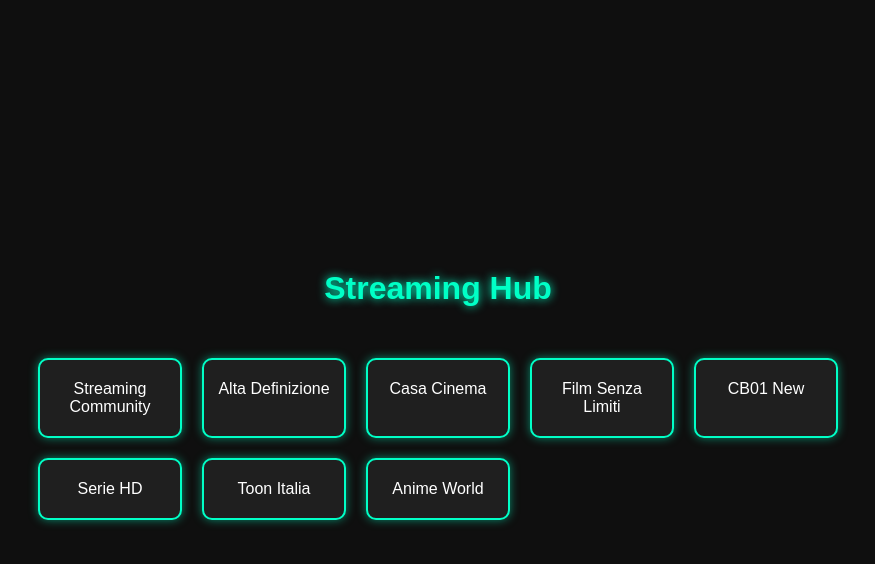
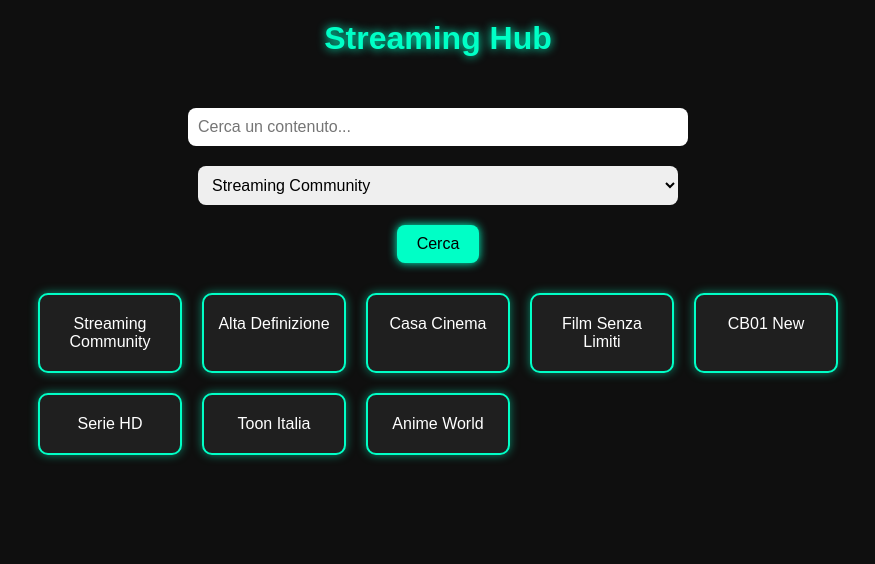
Before and after one commit to michael1900/pazzialol, a plain HTML site: page index.html in a window 1280 px wide. Shown: the whole page, without its empty margins (202-1077 px from the left). Drawn offline with Linux system fonts and the light colour scheme.

Commit message:
Update index.html

```diff
--- a/index.html
+++ b/index.html
@@ -13,7 +13,6 @@
       display: flex;
       flex-direction: column;
       align-items: center;
-      justify-content: center;
       min-height: 100vh;
       color: #fff;
     }
@@ -22,6 +21,7 @@
       font-size: 2em;
       color: #00ffc6;
       text-shadow: 0 0 10px #00ffc6;
+      text-align: center;
     }
     .container {
       display: grid;
@@ -55,10 +55,60 @@
         box-shadow: 0 0 10px rgba(0,255,198,0.5);
       }
     }
+    .search-box {
+      margin-top: 20px;
+      display: flex;
+      flex-direction: column;
+      align-items: center;
+      width: 90%;
+      max-width: 600px;
+    }
+    .search-box input, .search-box select {
+      padding: 10px;
+      margin: 10px;
+      width: 80%;
+      max-width: 500px;
+      border-radius: 8px;
+      border: none;
+      font-size: 1em;
+    }
+    .search-box button {
+      padding: 10px 20px;
+      background: #00ffc6;
+      border: none;
+      border-radius: 8px;
+      color: #000;
+      font-size: 1em;
+      margin-top: 10px;
+      cursor: pointer;
+      box-shadow: 0 0 10px #00ffc6;
+      transition: 0.3s;
+    }
+    .search-box button:hover {
+      box-shadow: 0 0 20px #00ffc6;
+    }
   </style>
 </head>
 <body>
   <h1>Streaming Hub</h1>
+
+  <!-- SEARCH BOX -->
+  <div class="search-box">
+    <input type="text" id="searchQuery" placeholder="Cerca un contenuto..." />
+    <select id="siteSelect">
+      <option value="https://streamingcommunity.hiphop/search?q=">Streaming Community</option>
+      <option value="https://altadefinizionepremium.com/search?s=">Alta Definizione</option>
+      <option value="https://casacinema.help/?story=" data-suffix="+&do=search&subaction=search">Casa Cinema</option>
+      <option value="https://filmsenzalimiti.food/?story=" data-suffix="&do=search&subaction=search">Film Senza Limiti</option>
+      <option value="https://cb01new.college/?s=">CB01 New</option>
+      <option value="https://www.seriehd.sbs/search/">Serie HD</option>
+      <option value="https://toonitalia.xyz/?s=">Toon Italia</option>
+      <option value="https://www.animeworld.ac/search?keyword=">Anime World</option>
+    </select>
+    <button onclick="doSearch()">Cerca</button>
+  </div>
+
+  <!-- BUTTONS -->
   <div class="container">
     <a class="button" href="https://streamingcommunity.hiphop/" target="_blank">Streaming Community</a>
     <a class="button" href="https://altadefinizionepremium.com/" target="_blank">Alta Definizione</a>
@@ -69,5 +119,19 @@
     <a class="button" href="https://toonitalia.xyz/" target="_blank">Toon Italia</a>
     <a class="button" href="https://www.animeworld.ac/" target="_blank">Anime World</a>
   </div>
+
+  <script>
+    function doSearch() {
+      const query = document.getElementById("searchQuery").value.trim();
+      const select = document.getElementById("siteSelect");
+      const url = select.value;
+      const suffix = select.options[select.selectedIndex].dataset.suffix || "";
+      if (query !== "") {
+        window.open(url + encodeURIComponent(query) + suffix, "_blank");
+      } else {
+        alert("Inserisci un termine di ricerca.");
+      }
+    }
+  </script>
 </body>
 </html>
```
